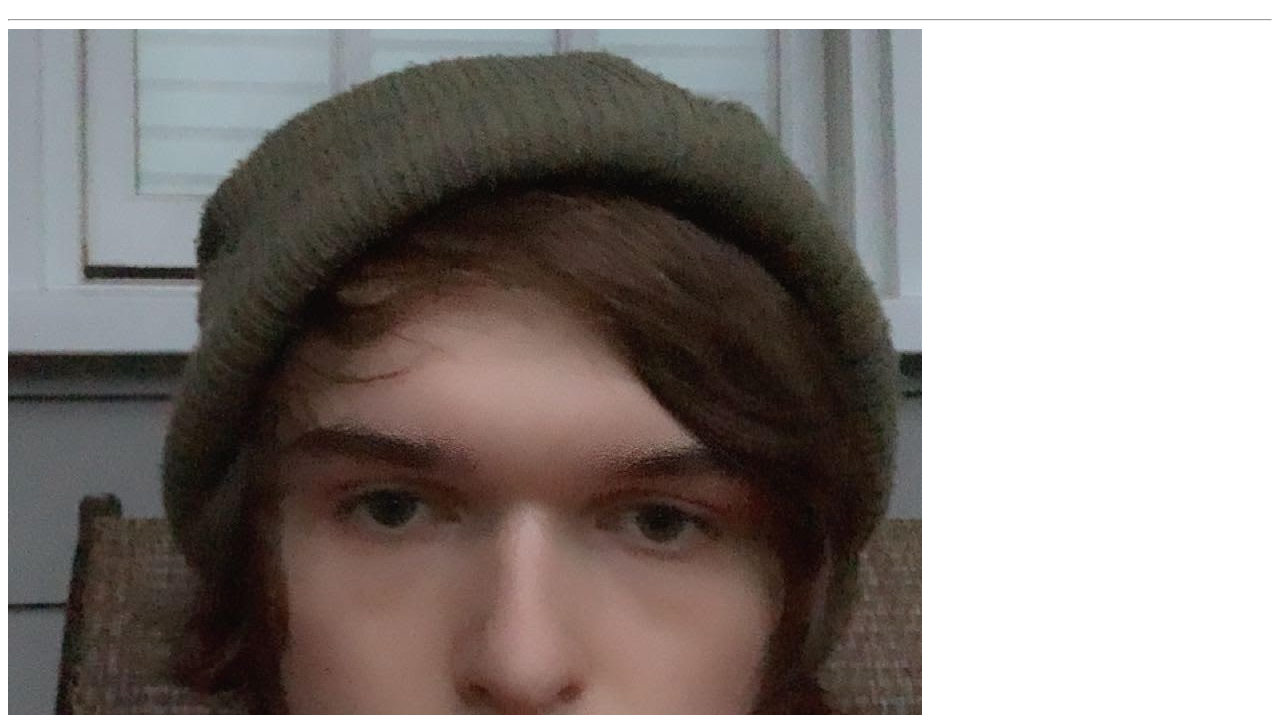
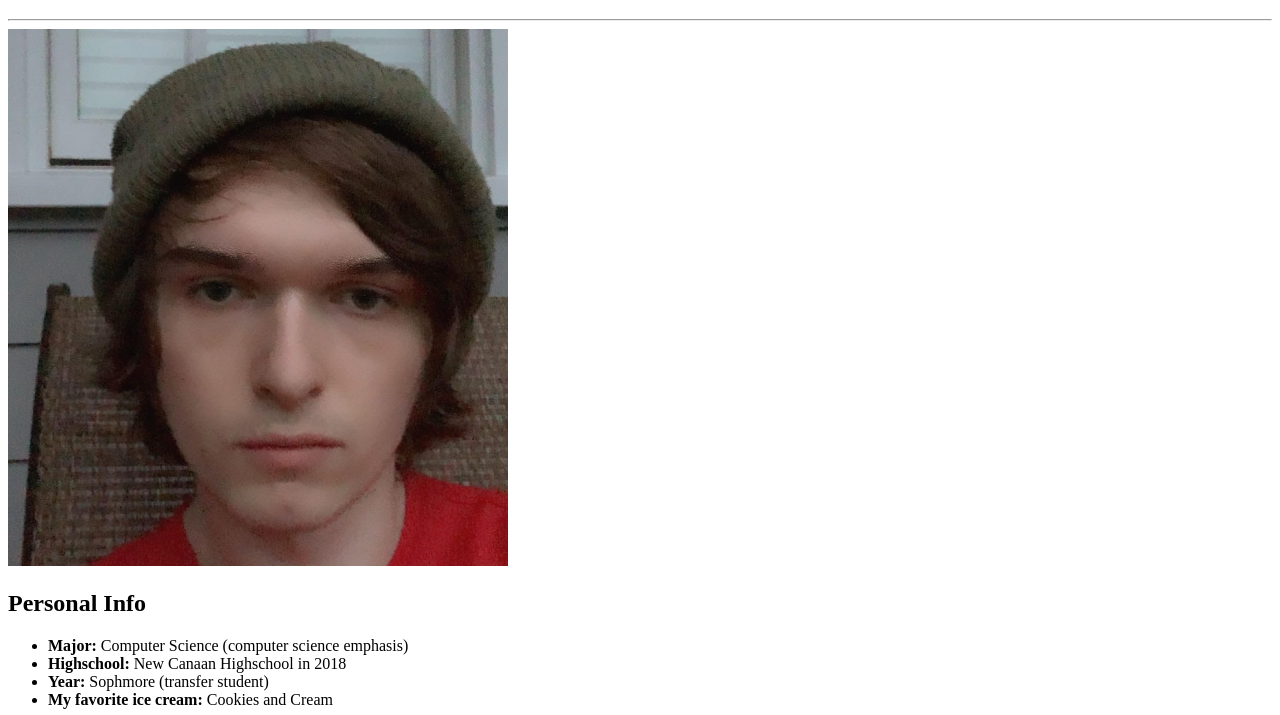
Before and after one commit to alexgreer1/netlify, a plain HTML site: page index.html in a window 1280 px wide. Shown: the part 61-776 px from the top of the page. Drawn offline with Linux system fonts and the light colour scheme; files that its build step writes are made by us from their sources.

Commit message:
Update index.html

```diff
--- a/index.html
+++ b/index.html
@@ -15,7 +15,7 @@
                 <h1>Alex Greer</h1>
             </header>
             <hr>
-            <img src="alex.jpg" alt="A picture of me">
+            <img src="alex.jpg" alt="A picture of me" width="500">
 
             <h2>Personal Info</h2>
             <ul>
```
